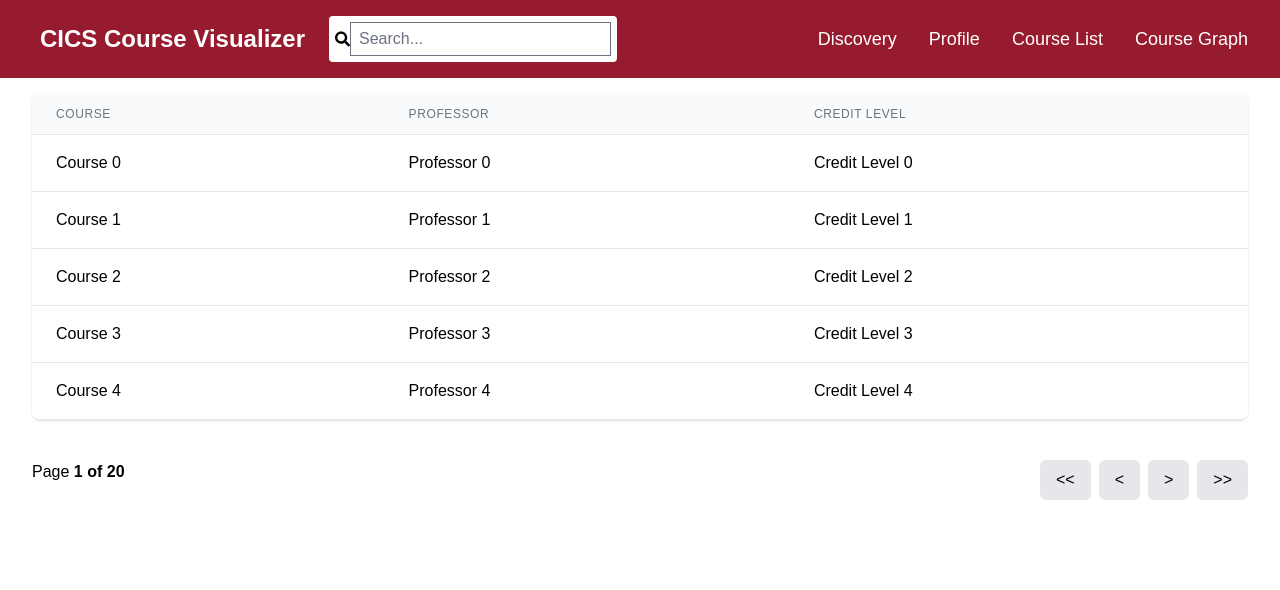
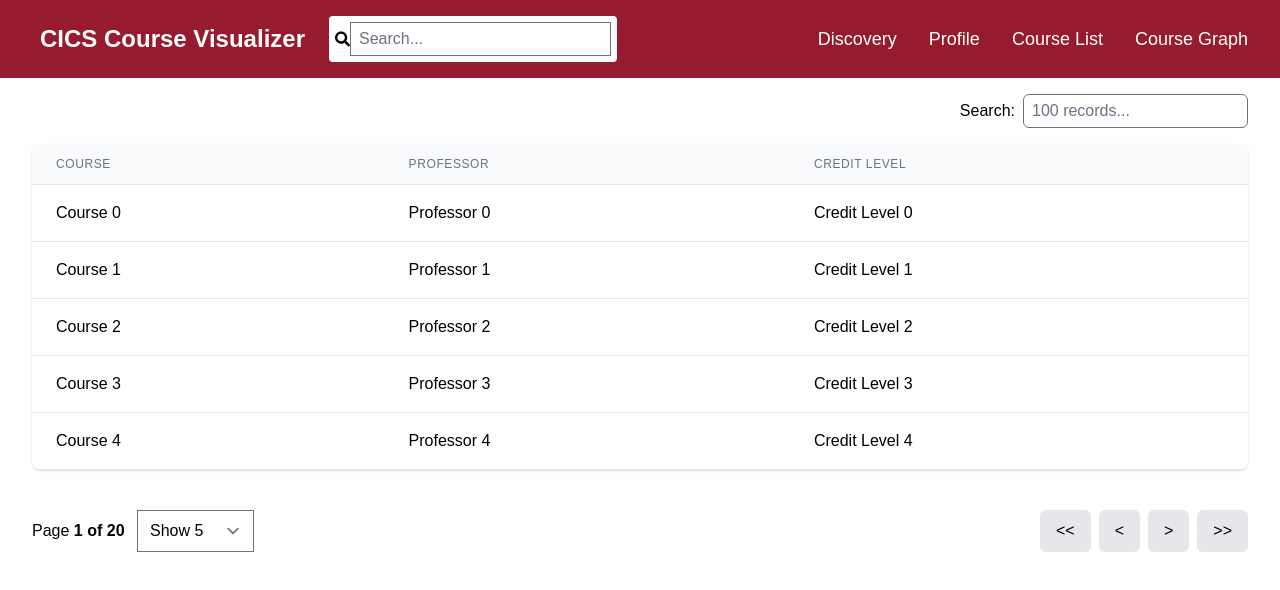
Before and after one commit to Shamanth-GiT/umass-course-visualizer, a Next.js app: page /list in a window 1280 px wide. Shown: the top 590 px of the page. Built offline with nearby package versions, Linux system fonts and the light colour scheme.

Commit message:
Added the basic search/filter and page size functionality

```diff
--- a/components/DataTable.jsx
+++ b/components/DataTable.jsx
@@ -1,7 +1,17 @@
-import React from 'react';
+import React, { useMemo, useState } from 'react';
 import { useTable, usePagination } from 'react-table';
 
 export const DataTable = ({ columns, data }) => {
+  const [filter, setFilter] = useState('');
+
+  const filteredData = useMemo(() => {
+    if (filter) {
+      return data.filter((row) => Object.values(row).some((cell) => String(cell).includes(filter)));
+    } else {
+      return data;
+    }
+  }, [data, filter]);
+
   const {
     getTableProps,
     getTableBodyProps,
@@ -15,14 +25,30 @@ export const DataTable = ({ columns, data }) => {
     gotoPage,
     nextPage,
     previousPage,
-        state: { pageIndex },
+    setPageSize,
+    state: { pageIndex, pageSize },
   } = useTable(
-        { columns, data, initialState: { pageIndex: 0, pageSize: 5 } },
-        usePagination
-    )
+    {
+      columns,
+      data: filteredData,
+      initialState: { pageIndex: 0, pageSize: 5 },
+    },
+    usePagination,
+  );
 
   return (
     <div className="mx-8 my-4">
+        <div className="flex justify-end items-center mb-4">
+            <div>
+                <span>Search:</span>
+                <input
+                    value={filter}
+                    onChange={(e) => setFilter(e.target.value)}
+                    placeholder={`${filteredData.length} records...`}
+                    className="ml-2 px-2 py-1 border rounded-md"
+                />
+            </div>
+        </div>
         <div className="shadow overflow-hidden border-b border-gray-200 sm:rounded-lg">
             <table {...getTableProps()} className="w-full divide-y divide-gray-200">
                 <thead className="bg-gray-50">
@@ -53,7 +79,6 @@ export const DataTable = ({ columns, data }) => {
             </table>
         </div>
 
-            {/* Pagination */}
         <div className="flex justify-between mt-10">
             <div>
                 <span>
@@ -62,6 +87,19 @@ export const DataTable = ({ columns, data }) => {
                         {pageIndex + 1} of {pageOptions.length}
                     </strong>{' '}
                 </span>
+                <select
+                    value={pageSize}
+                    onChange={e => {
+                        setPageSize(Number(e.target.value));
+                    }}
+                    className="ml-2"
+                >
+                    {[5, 10, 20].map(pageSize => (
+                        <option key={pageSize} value={pageSize}>
+                            Show {pageSize}
+                        </option>
+                    ))}
+                </select>
             </div>
             <div className="flex gap-2">
                 <button onClick={() => gotoPage(0)} disabled={!canPreviousPage} className="px-4 py-2 bg-gray-200 rounded-md">{'<<'}</button>
@@ -71,5 +109,5 @@ export const DataTable = ({ columns, data }) => {
             </div>
         </div>
     </div>
-    )
-}
+  );
+};
--- a/components/Navbar.jsx
+++ b/components/Navbar.jsx
@@ -37,7 +37,7 @@ const Navbar = () => {
                     <button onClick={handleToggle} className="text-white md:hidden">
                         <FaBars />
                     </button>
-                    <a href="/" className="text-2xl text-white font-bold no-underline">
+                    <a href="/discovery" className="text-2xl text-white font-bold no-underline">
                         CICS Course Visualizer
                     </a>
                     <div className="hidden md:block">
```
Lines whose indentation alone changed are shown as unchanged.
